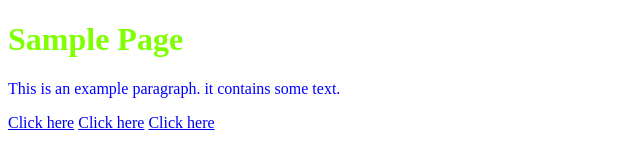
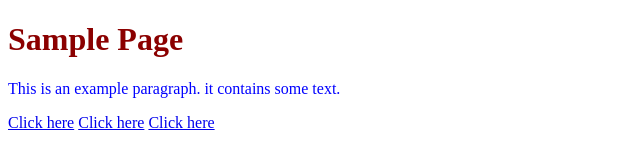
Before and after one commit to Marco1242/evaluacion, a plain HTML site: page index.html in a window 1280 px wide. Shown: the whole page, without its empty margins (0-640 px from the left). Drawn offline with Linux system fonts and the light colour scheme.

Commit message:
Cambie de color el titulo

```diff
--- a/style.css
+++ b/style.css
@@ -1,3 +1,3 @@
 h1{
-    color: chartreuse;
+    color:darkred;
 }
```
